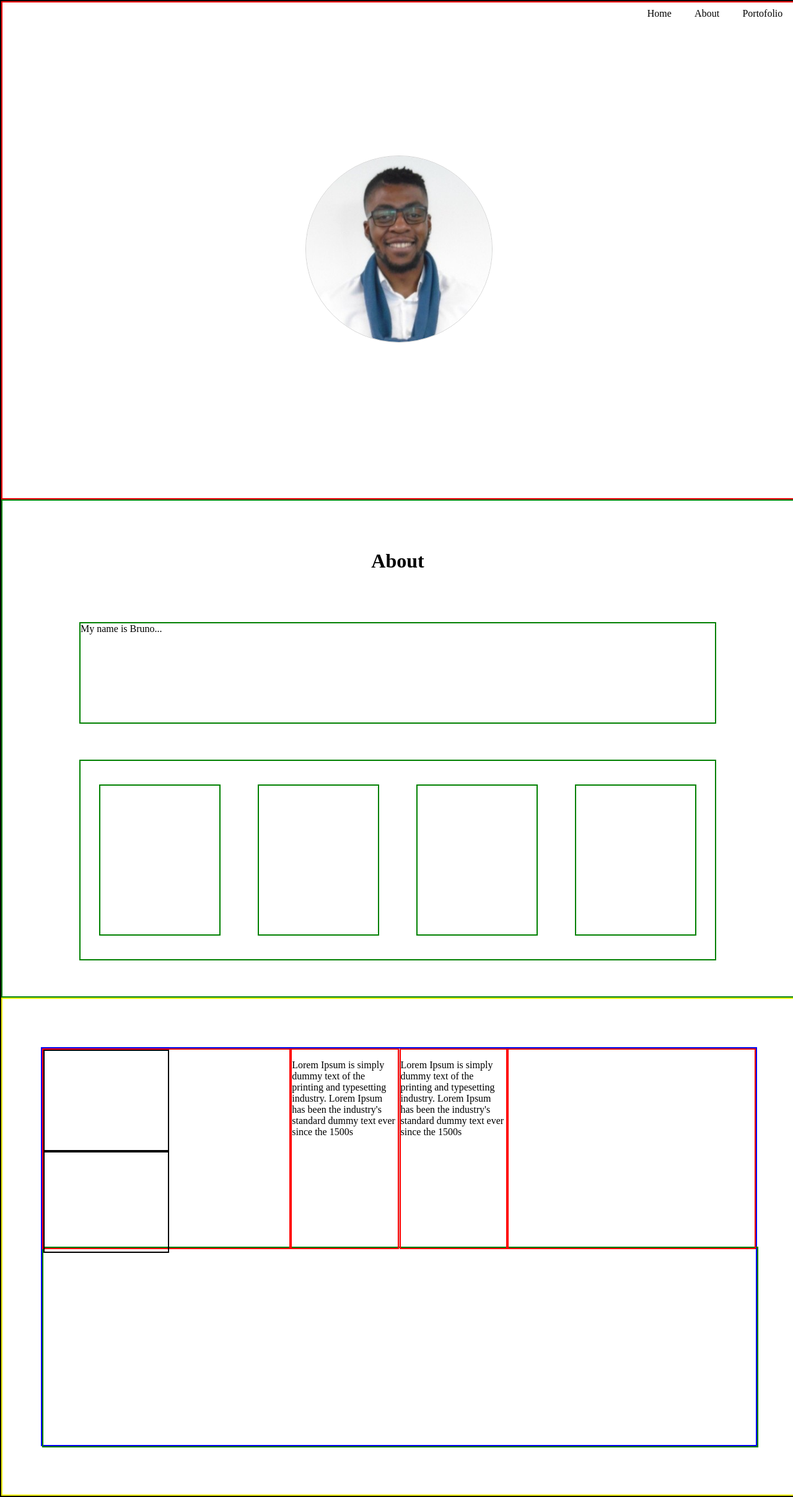
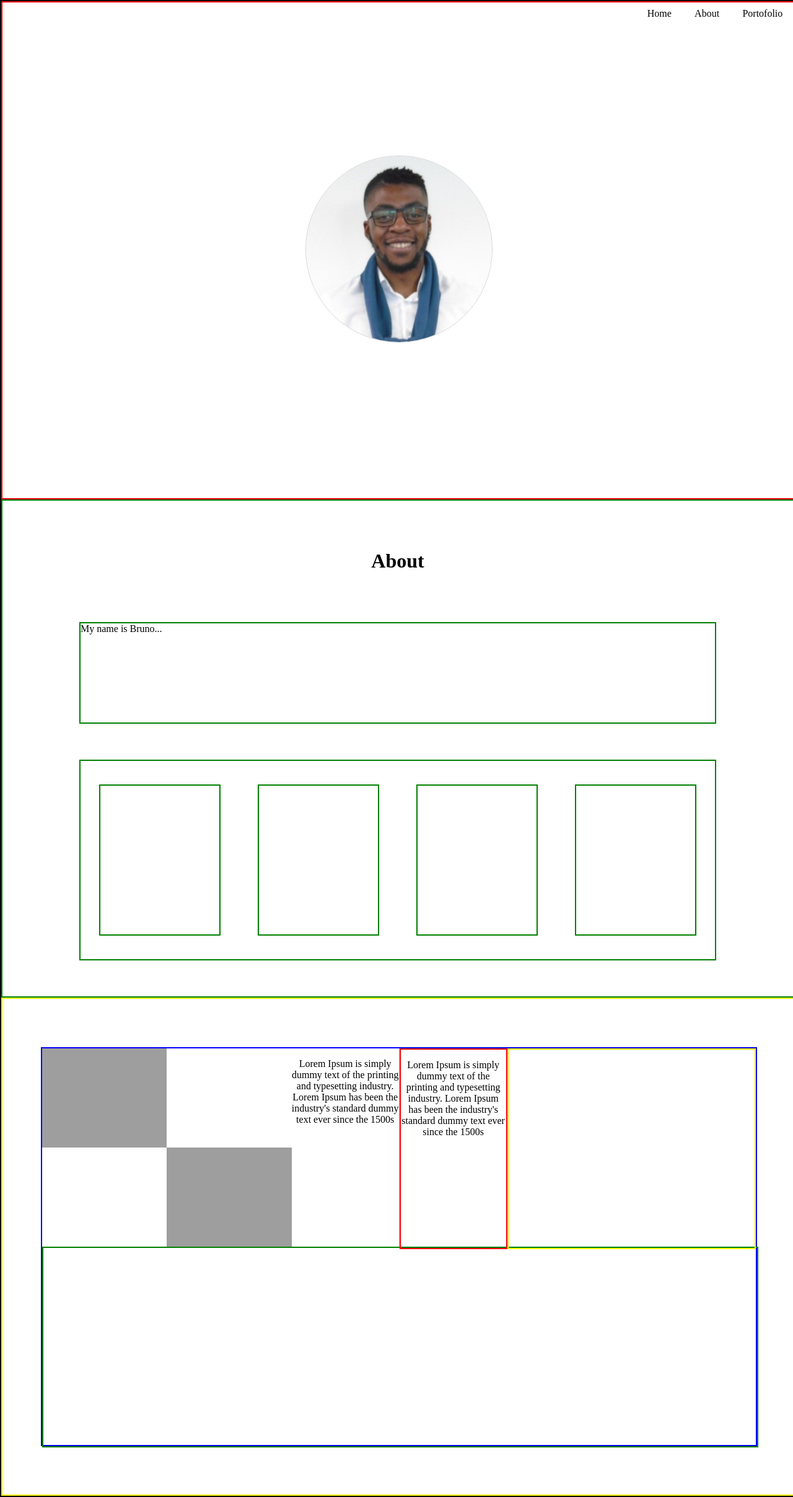
Before and after one commit to badenis19/my-portofolio, a PHP site: page / in a window 1280 px wide. Shown: the whole page at 62% size. Run offline with PHP 8.4, Linux system fonts and the light colour scheme; grey boxes are pictures that could not be loaded.

Commit message:
portofolio left area

```diff
--- a/css/style.css
+++ b/css/style.css
@@ -129,25 +129,54 @@ body {
 #bottom .main-work .work-top .work-sect1 .image-area {
   height: 40vh;
   width: 70%;
-  border: 2px solid red;
+  display: -webkit-box;
+  display: -ms-flexbox;
+  display: flex;
+  -webkit-box-orient: vertical;
+  -webkit-box-direction: normal;
+      -ms-flex-direction: column;
+          flex-direction: column;
 }
 
-#bottom .main-work .work-top .work-sect1 .image-area .img-left-top {
+#bottom .main-work .work-top .work-sect1 .image-area .img-top {
   height: 50%;
-  width: 50%;
-  border: 2px solid black;
+  width: 100%;
+  display: -webkit-box;
+  display: -ms-flexbox;
+  display: flex;
 }
 
-#bottom .main-work .work-top .work-sect1 .image-area .img-right-bottom {
+#bottom .main-work .work-top .work-sect1 .image-area .img-top .img-top-left {
+  height: 100%;
+  width: 50%;
+  background-image: url("https://images.unsplash.com/photo-1577800351051-ca84c38a4152?ixlib=rb-1.2.1&ixid=eyJhcHBfaWQiOjEyMDd9&auto=format&fit=crop&w=1050&q=80");
+}
+
+#bottom .main-work .work-top .work-sect1 .image-area .img-bottom {
   height: 50%;
+  width: 100%;
+  display: -webkit-box;
+  display: -ms-flexbox;
+  display: flex;
+  -webkit-box-orient: horizontal;
+  -webkit-box-direction: reverse;
+      -ms-flex-direction: row-reverse;
+          flex-direction: row-reverse;
+}
+
+#bottom .main-work .work-top .work-sect1 .image-area .img-bottom .img-bottom-right {
+  height: 100%;
   width: 50%;
-  border: 2px solid black;
+  background-image: url("https://images.unsplash.com/photo-1577800351051-ca84c38a4152?ixlib=rb-1.2.1&ixid=eyJhcHBfaWQiOjEyMDd9&auto=format&fit=crop&w=1050&q=80");
 }
 
 #bottom .main-work .work-top .work-sect1 .description {
   height: 40vh;
   width: 30%;
-  border: 2px solid red;
+}
+
+#bottom .main-work .work-top .work-sect1 .description p {
+  text-align: center;
 }
 
 #bottom .main-work .work-top .work-sect2 {
@@ -157,10 +186,10 @@ body {
   display: flex;
 }
 
-#bottom .main-work .work-top .work-sect2 .image-area {
+#bottom .main-work .work-top .work-sect2 .image-area-2 {
   height: 40vh;
   width: 70%;
-  border: 2px solid red;
+  border: 2px solid yellow;
   display: -webkit-box;
   display: -ms-flexbox;
   display: flex;
@@ -170,6 +199,10 @@ body {
   height: 40vh;
   width: 30%;
   border: 2px solid red;
+}
+
+#bottom .main-work .work-top .work-sect2 .description p {
+  text-align: center;
 }
 
 #bottom .main-work .work-bottom {
--- a/css/style.scss
+++ b/css/style.scss
@@ -89,25 +89,49 @@ body {
                 .image-area {
                     height: 40vh;
                     width: 70%;
-                    border: 2px solid red;
+                    // border: 2px solid red;
+                    display: flex;
+                    flex-direction: column;
 
-                    .img-left-top {
+                    .img-top {
                         height: 50%;
-                        width: 50%;
-                        border: 2px solid black;
+                        width: 100%;
+                        // border: 2px solid black;
+                        display: flex;
+
+                        .img-top-left {
+                            height: 100%;
+                            width: 50%;
+                            // border: 2px solid green;
+                            background-image: url("https://images.unsplash.com/photo-1577800351051-ca84c38a4152?ixlib=rb-1.2.1&ixid=eyJhcHBfaWQiOjEyMDd9&auto=format&fit=crop&w=1050&q=80");
+                        }
+
                     }
 
-                    .img-right-bottom {
+                    .img-bottom {
                         height: 50%;
-                        width: 50%;
-                        border: 2px solid black;
+                        width: 100%;
+                        // border: 2px solid black;
+                        display: flex;
+                        flex-direction: row-reverse;
+
+                        .img-bottom-right {
+                            height: 100%;
+                            width: 50%;
+                            // border: 1px solid green;
+                            background-image: url("https://images.unsplash.com/photo-1577800351051-ca84c38a4152?ixlib=rb-1.2.1&ixid=eyJhcHBfaWQiOjEyMDd9&auto=format&fit=crop&w=1050&q=80");
+                        }
                     }
                 }
 
                 .description {
                     height: 40vh;
                     width: 30%;
-                    border: 2px solid red;
+                    // border: 2px solid red;
+
+                    p {
+                        text-align: center;
+                    }
 
                 }
             }
@@ -116,10 +140,10 @@ body {
                 width: 45vw;
                 display: flex;
 
-                .image-area {
+                .image-area-2 {
                     height: 40vh;
                     width: 70%;
-                    border: 2px solid red;
+                    border: 2px solid yellow;
                     display: flex;
                 }
 
@@ -128,6 +152,9 @@ body {
                     width: 30%;
                     border: 2px solid red;
                     // background: red;
+                    p {
+                        text-align: center;
+                    }
                 }
             }
         }
--- a/index.html
+++ b/index.html
@@ -51,10 +51,16 @@
             <div class="main-work">
                 <div class="work-top">
                     <div class="work-sect1">
+
                         <div class="image-area">
-                            <div class="img-left-top"></div>
-                            <div class="img-right-bottom"></div>
+                            <div class="img-top">
+                                <div class="img-top-left"></div>
+                            </div>
+                            <div class="img-bottom">
+                                <div class="img-bottom-right"></div>
+                            </div>
                         </div>
+
                         <div class="description">
                         <p>Lorem Ipsum is simply dummy text of the printing and typesetting industry. Lorem Ipsum has been the industry's standard dummy text ever since the 1500s</p>
                         </div>
@@ -63,7 +69,11 @@
                         <div class="description">
                             <p>Lorem Ipsum is simply dummy text of the printing and typesetting industry. Lorem Ipsum has been the industry's standard dummy text ever since the 1500s</p>
                         </div>
-                        <div class="image-area"></div>
+
+                        <div class="image-area-2">
+
+                        </div>
+
                     </div>
                 </div>
                 <div class="work-bottom">
```
Also changed, not shown: 1 other file.
